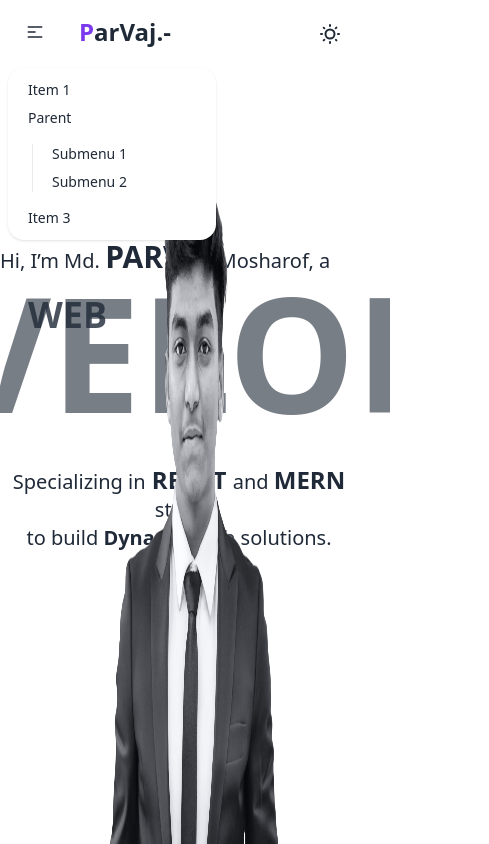
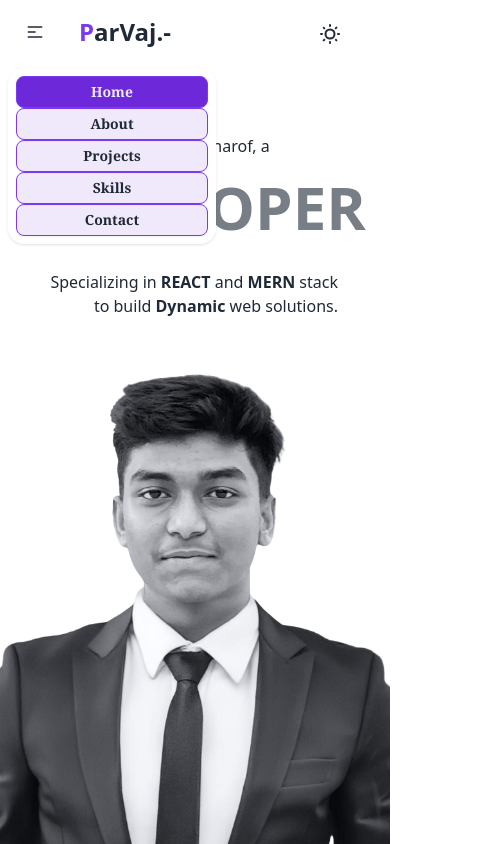
Before and after one commit to mdparvajmosharof/Portfolio, a React (Vite) app: page / in a window 390 px wide. Both pictures are taken after a click on the button 35 px from the left and 32 px from the top of the page. Shown: the top 844 px of the page, 489 px wide, since content can reach past the window. Built offline with nearby package versions, Linux system fonts and the light colour scheme.

Commit message:
made responsive

```diff
--- a/index.html
+++ b/index.html
@@ -7,7 +7,7 @@
 
     <title>Parvaj</title>
   </head>
-  <body class="max-w-6xl mx-auto">
+  <body class="max-w-6xl mx-auto ">
     <div id="root"></div>
     <script type="module" src="/src/main.jsx"></script>
   </body>
--- a/package.json
+++ b/package.json
@@ -15,6 +15,7 @@
     "react-dom": "^18.3.1",
     "react-icons": "^5.3.0",
     "react-slick": "^0.30.2",
+    "rellax": "^1.12.1",
     "slick-carousel": "^1.8.1"
   },
   "devDependencies": {
--- a/src/App.jsx
+++ b/src/App.jsx
@@ -22,7 +22,7 @@ function App() {
         <Home></Home>
       </div>
 
-      <div className="flex justify-center bg-gradient-to-b  from-violet-700/20 py-14 px-6 border-violet-600 border-t-2 rounded-t-3xl">
+      <div className="flex justify-center bg-gradient-to-b  from-violet-700/20 py-14 px-6 border-violet-600 border-t-2 rounded-t-3xl mx-5 lg:mx-0">
         <button  className="hvr-underline-from-center hvr-grow hvr-icon-down btn rounded-xl bg-violet-700/10 border-violet-600 hover:bg-violet-700/30 font-bold font-serif px-10">
           <a href={resume} download={"mdparvajmosharof.pdf"}>Resume</a>
           <span className="text-xl hvr-icon"><IoDownloadOutline /></span>
@@ -30,31 +30,31 @@ function App() {
         </button>
       </div>
 
-      <div className="pt-20" id="about">
+      <div className="pt-20 mx-5 lg:mx-0" id="about">
         <AboutMe></AboutMe>
       </div>
 
-      <div className="pt-20" id="projects">
+      <div className="pt-20 mx-5 lg:mx-0" id="projects">
         <Projects></Projects>
       </div>
 
-      <div className="pt-20" id="skills">
+      <div className="pt-20 mx-5 lg:mx-0" id="skills">
         <Skills></Skills>
       </div>
 
-      <div className="pt-20" id="whatido">
+      <div className="pt-20 mx-5 lg:mx-0" id="whatido">
         <WhatIDo></WhatIDo>
       </div>
 
-      <div className="pt-20" id="activities">
+      <div className="pt-20 mx-5 lg:mx-0" id="activities">
         <Extracurricular></Extracurricular>
       </div>
 
-      <div className="pt-20" id="contact">
+      <div className="pt-20 mx-5 lg:mx-0" id="contact">
         <ContactMe></ContactMe>
       </div>
 
-      <div className="pt-20">
+      <div className="pt-20 mx-5 lg:mx-0">
         <Footer></Footer>
       </div>
 
--- a/src/Pages/AboutMe.jsx
+++ b/src/Pages/AboutMe.jsx
@@ -2,13 +2,13 @@ import React from 'react';
 
 const AboutMe = () => {
     return (
-        <div className='mx-10 font-serif'>
+        <div className='lg:mx-10 font-serif'>
             <div className='flex items-center gap-5 '>
                 <div className='text-4xl font-bold'>About</div>
                 <div className='h-1 mt-2 rounded-full bg-violet-700 w-full'></div>
             </div>
 
-            <div className='lg:ml-32  space-y-5 mr-20 mt-10 bg-violet-700/10 p-10 rounded-md border border-violet-600 hvr-grow'>
+            <div className='lg:ml-32 ml-10 space-y-5 lg:mr-20 mt-10 bg-violet-700/10 lg:p-10 p-3 rounded-md border border-violet-600 hvr-grow'>
                 <p>
                     I am <span className='font-bold text-violet-700'>Md. Parvaj Mosharof</span>, a passionate and motivated
                     <span className='font-bold text-violet-700'> Junior Frontend Web Developer</span> with hands-on experience in creating engaging and responsive web applications. My expertise spans a range of technologies:
--- a/src/Pages/Extracurricular.jsx
+++ b/src/Pages/Extracurricular.jsx
@@ -22,12 +22,12 @@ const Extracurricular = () => {
     return (
         <div className='font-serif'>
             <div className='flex justify-center bg-gradient-to-b  from-violet-700/20 py-14 px-6 border-violet-600 border-t-2 rounded-t-3xl'>
-                <div className='text-4xl font-bold text-nowrap'>EXTRACURRICULAR ACTIVITIES</div>
+                <div className='lg:text-4xl text-lg font-bold text-nowrap'>EXTRACURRICULAR ACTIVITIES</div>
             </div>
 
             {/* Medium Description */}
             <div className="mx-auto max-w-5xl py-6 px-6 text-center">
-                <p className="text-lg text-gray-700">
+                <p className="text-lg text-gray-700 mx-8">
                     Engaging in extracurricular activities has been a crucial part of my personal and professional development.
                     Leading teams and participating in contests has not only enhanced my technical skills but also fostered teamwork and leadership qualities.
                 </p>
--- a/src/Pages/Home.jsx
+++ b/src/Pages/Home.jsx
@@ -6,14 +6,14 @@ const Home = () => {
     <div className="relative max-h-screen h-screen overflow-hidden">
 
       {/* Section for text and title */}
-      <div className="absolute top-0 left-0 right-0 flex flex-col items-center justify-center h-[70vh] z-10">
+      <div className="absolute top-0 left-0 right-0 flex flex-col items-center justify-center h-[40vh] lg:h-[80vh] z-10 mx-5 lg:mx-0">
         <div className='w-full mb-16'>
-          <div className="text-xl font-thin">Hi, I’m Md. <span className="text-3xl font-bold font-['Yeseva One', 'serif']">PARVAJ</span> Mosharof, a</div>
-          <div className='text-4xl font-bold -mb-12 mt-5 ml-7 opacity-80'>
+          <div className="lg:text-xl font-thin">Hi, I’m Md. <span className="lg:text-3xl text-xl font-bold font-['Yeseva One', 'serif']">PARVAJ</span> Mosharof, a</div>
+          <div className='text-2xl lg:text-4xl font-bold -mb-12 lg:mt-5 ml-7 opacity-80'>
             WEB
           </div>
         </div>
-        <div className="uppercase text-[10rem] font-extrabold flex items-center justify-center relative">
+        <div className="uppercase lg:text-[10rem] text-6xl font-extrabold flex items-center justify-center relative">
           {/* DEVELOPER text behind the image */}
 
           <span className="absolute opacity-60 z-0">
@@ -22,17 +22,17 @@ const Home = () => {
             </span>
         </div>
 
-        <div className="absolute right-8 top-[55vh] text-center text-xl font-light">
+        <div className="absolute right-8 lg:top-[60vh] top-[32vh] lg:text-center text-right lg:text-xl font-light">
           Specializing in
-          <span className="text-2xl font-bold font-['Yeseva One', 'serif']"> REACT </span>
-           and <span className="text-2xl font-bold font-['Yeseva One', 'serif']"> MERN </span>
+          <span className="lg:text-2xl font-bold font-['Yeseva One', 'serif']"> REACT </span>
+           and <span className="lg:text-2xl font-bold font-['Yeseva One', 'serif']"> MERN </span>
            stack<br /> to build <span className='font-bold'>Dynamic</span> web solutions.
         </div>
       </div>
 
       {/* Profile Image */}
-      <div className="absolute bottom-0 left-1/2 transform -translate-x-1/2 z-10">
-        <img className="h-[85vh]" src={profile2} alt="Profile" />
+      <div className="absolute bottom-0 left-1/2 transform -translate-x-1/2 z-10 w-full flex justify-center">
+        <img className="lg:h-[80vh] h-[60vh] w-auto max-w-full object-cover" src={profile2} alt="Profile" />
       </div>
 
     </div>
--- a/src/Pages/Navbar.jsx
+++ b/src/Pages/Navbar.jsx
@@ -65,15 +65,7 @@ const Navbar = () => {
                         </svg>
                     </div>
                     <ul tabIndex={0} className="menu menu-sm dropdown-content bg-base-100 rounded-box z-[1] mt-3 w-52 p-2 shadow">
-                        <li><a>Item 1</a></li>
-                        <li>
-                            <a>Parent</a>
-                            <ul className="p-2">
-                                <li><a>Submenu 1</a></li>
-                                <li><a>Submenu 2</a></li>
-                            </ul>
-                        </li>
-                        <li><a>Item 3</a></li>
+                        {navlinks}
                     </ul>
                 </div>
                 <a className="btn btn-ghost text-xl">
--- a/src/Pages/Projects.jsx
+++ b/src/Pages/Projects.jsx
@@ -55,7 +55,7 @@ console.log(project[0].img)
                 <div className='h-1 mt-2 rounded-full bg-violet-700 w-full'></div>
             </div>
 
-            <div className='space-y-10 mx-10 mt-20'>
+            <div className='space-y-10 lg:mx-10 mt-10 lg:mt-20'>
                 {
                     project.map((proj, inx) => {
 
@@ -75,13 +75,13 @@ console.log(project[0].img)
                                             alt="Album" /> */}
                                     </figure>
 
-                                    <div className="card-body lg:w-1/2 text-center hvr-grow bg-violet-700/5 border border-dashed border-violet-500 rounded-md">
+                                    <div className="card-body lg:w-1/2 lg:mx-0 text-center hvr-grow bg-violet-700/5 border border-dashed border-violet-500 rounded-md mx-10 w-full">
                                         <h2 className="text-2xl font-extrabold">{proj.title}</h2>
                                         <p className='text-sm text-pretty'>{proj.description}</p>
-                                        <div className='flex justify-around mt-3 gap-3'>
-                                            <a href={proj.link} target='_blank'><div className="hvr-underline-from-center hvr-grow hvr-icon-down btn rounded-xl bg-violet-700/10 border-violet-600 hover:bg-violet-700/30 font-bold font-serif px-10">Live</div></a>
-                                            <a href={proj.client} target='_blank'><div className="hvr-underline-from-center hvr-grow hvr-icon-down btn rounded-xl bg-violet-700/10 border-violet-600 hover:bg-violet-700/30 font-bold font-serif px-10">Github  (client)</div></a>
-                                            <a href={proj.server} target='_blank'><div className="hvr-underline-from-center hvr-grow hvr-icon-down btn rounded-xl bg-violet-700/10 border-violet-600 hover:bg-violet-700/30 font-bold font-serif px-10"> Github (server)</div></a>
+                                        <div className='flex flex-wrap justify-center mt-3 gap-3'>
+                                            <a href={proj.link} target='_blank'><div className="hvr-underline-from-center hvr-grow hvr-icon-down btn btn-sm rounded-xl bg-violet-700/10 border-violet-600 hover:bg-violet-700/30 font-bold font-serif px-10">Live</div></a>
+                                            <a href={proj.client} target='_blank'><div className="hvr-underline-from-center hvr-grow hvr-icon-down btn btn-sm rounded-xl bg-violet-700/10 border-violet-600 hover:bg-violet-700/30 font-bold font-serif px-5 text-nowrap">Github  (client)</div></a>
+                                           { proj?.server && <a href={proj.server} target='_blank'><div className="hvr-underline-from-center hvr-grow hvr-icon-down btn btn-sm rounded-xl bg-violet-700/10 border-violet-600 hover:bg-violet-700/30 font-bold font-serif px-5 text-nowrap"> Github (server)</div></a>}
 
                                         </div>
                                     </div>
--- a/src/Pages/Skills.jsx
+++ b/src/Pages/Skills.jsx
@@ -33,7 +33,7 @@ const Skills = () => {
     return (
         <div className='font-serif'>
 
-            <div className='flex items-center gap-5 mx-10'>
+            <div className='flex items-center gap-5 lg:mx-10 '>
                 <div className='h-1 mt-2 rounded-full bg-violet-700 w-full'></div>
                 <div className='text-4xl font-bold text-right'>SKILLS</div>
             </div>
```
Also changed, not shown: 1 other file (tests, documents, lock files or other folders).
